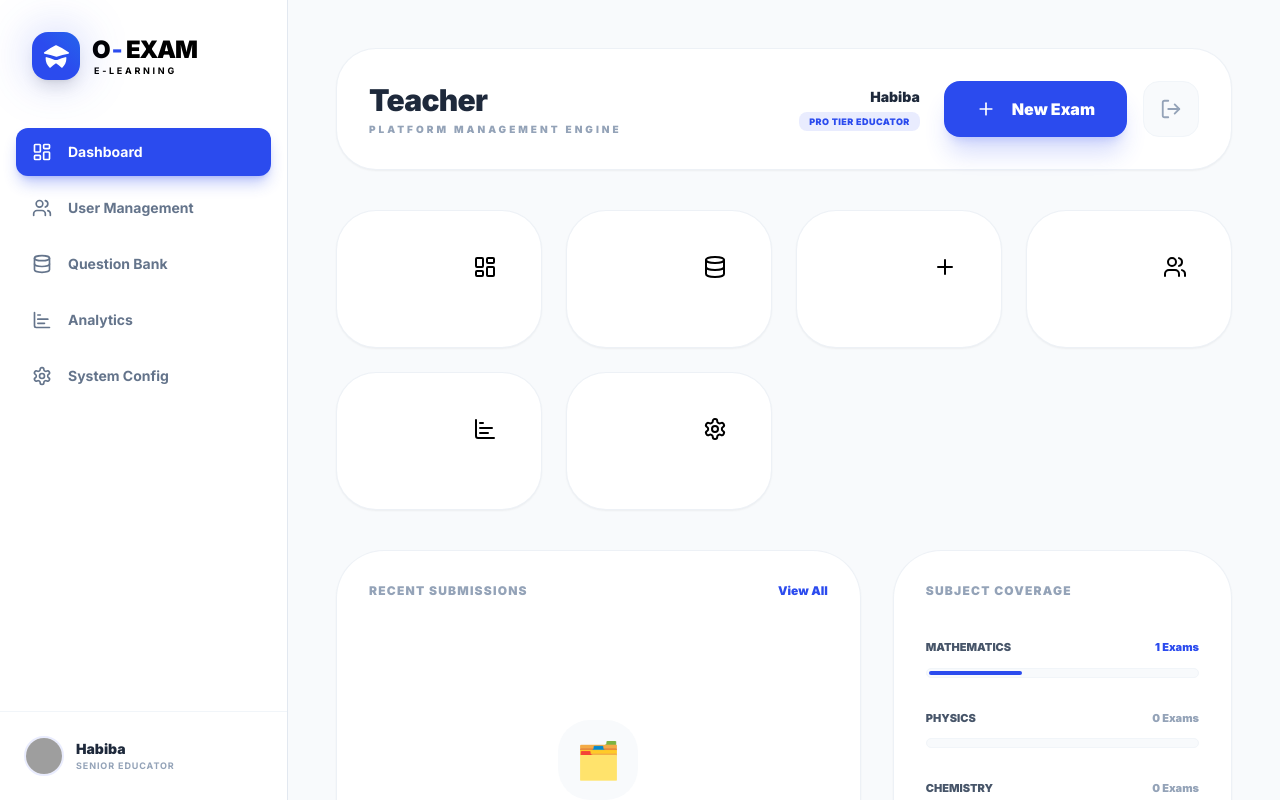
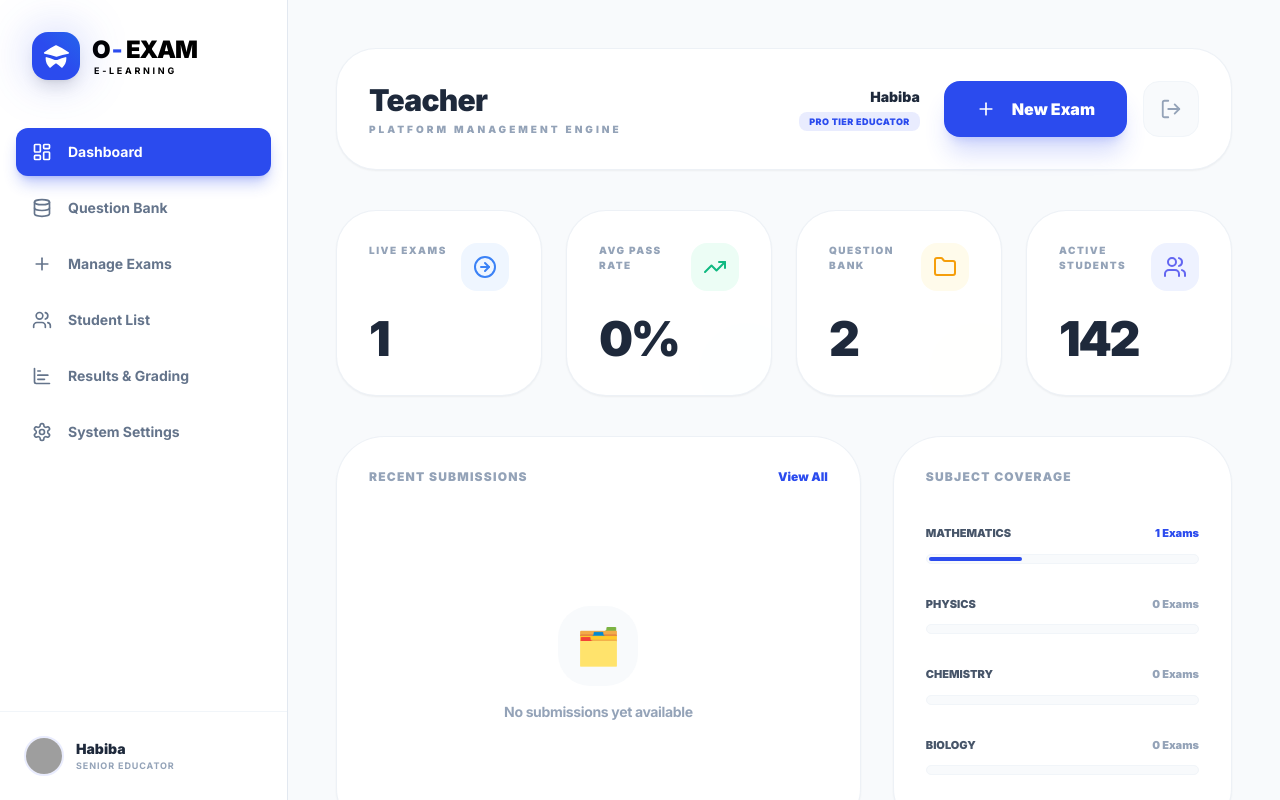
Before and after one commit to sohelma/oexam-client, a Next.js app: page /teacher_dashboard in a window 1280 px wide. Built offline with nearby package versions, Linux system fonts and the light colour scheme; grey boxes are pictures that could not be loaded.

Commit message:
states updated  in teacher's dashboard

```diff
--- a/src/app/teacher_dashboard/layout.jsx
+++ b/src/app/teacher_dashboard/layout.jsx
@@ -21,24 +21,29 @@ const TeacherLayout = ({ children }) => {
       href: '/teacher_dashboard',
     },
     {
-      name: 'User Management',
-      icon: <LuUsers />,
-      href: '/dashboard/teacher/users',
+      name: 'Question Bank',
+      icon: <LuDatabase />,
+      href: '/teacher_dashboard/questions',
     },
     {
-      name: 'Question Bank',
-      icon: <LuDatabase />,
-      href: '/dashboard/teacher/questions',
+      name: 'Manage Exams',
+      icon: <LuPlus />,
+      href: '/teacher_dashboard/exams',
     },
     {
-      name: 'Analytics',
-      icon: <LuChartBar />,
-      href: '/dashboard/teacher/analytics',
+      name: 'Student List',
+      icon: <LuUsers />,
+      href: '/teacher_dashboard/students',
     },
     {
-      name: 'System Config',
+      name: 'Results & Grading',
+      icon: <LuChartBar />,
+      href: '/teacher_dashboard/results',
+    },
+    {
+      name: 'System Settings',
       icon: <LuSettings />,
-      href: '/dashboard/teacher/settings',
+      href: '/teacher_dashboard/settings',
     },
   ];
 
--- a/src/app/teacher_dashboard/page.jsx
+++ b/src/app/teacher_dashboard/page.jsx
@@ -2,44 +2,37 @@
 import {
   LuPlus,
   LuLogOut,
+  LuCircleArrowRight,
+  LuTrendingUp,
+  LuFolder,
   LuUsers,
-  LuLayoutDashboard,
-  LuDatabase,
-  LuChartBar,
-  LuSettings,
 } from 'react-icons/lu';
 
 export default function TeacherPage() {
-  const menuItems = [
+  const stats = [
     {
-      name: 'Dashboard',
-      icon: <LuLayoutDashboard />,
-      href: '/dashboard/teacher',
+      label: 'LIVE EXAMS',
+      value: '1',
+      icon: <LuCircleArrowRight />,
+      color: 'bg-blue-50 text-blue-500',
     },
     {
-      name: 'Question Bank',
-      icon: <LuDatabase />,
-      href: '/dashboard/teacher/questions',
+      label: 'AVG PASS RATE',
+      value: '0%',
+      icon: <LuTrendingUp />,
+      color: 'bg-emerald-50 text-emerald-500',
     },
     {
-      name: 'Manage Exams',
-      icon: <LuPlus />,
-      href: '/dashboard/teacher/exams',
+      label: 'QUESTION BANK',
+      value: '2',
+      icon: <LuFolder />,
+      color: 'bg-amber-50 text-amber-500',
     },
     {
-      name: 'Student List',
+      label: 'ACTIVE STUDENTS',
+      value: '142',
       icon: <LuUsers />,
-      href: '/dashboard/teacher/students',
-    },
-    {
-      name: 'Results & Grading',
-      icon: <LuChartBar />,
-      href: '/dashboard/teacher/results',
-    },
-    {
-      name: 'System Settings',
-      icon: <LuSettings />,
-      href: '/dashboard/teacher/settings',
+      color: 'bg-indigo-50 text-indigo-500',
     },
   ];
 
@@ -72,29 +65,29 @@ export default function TeacherPage() {
         </div>
       </div>
 
-      {/* Menu Items Grid */}
+      {/* Stats Cards Grid */}
       <div className="grid grid-cols-1 sm:grid-cols-2 xl:grid-cols-4 gap-6">
-        {menuItems.map(item => (
+        {stats.map(stat => (
           <div
-            key={item.label}
+            key={stat.label}
             className="bg-white p-8 rounded-[2.5rem] border border-slate-200/60 shadow-sm hover:shadow-xl hover:shadow-slate-200/40 transition-all duration-500 group relative overflow-hidden"
           >
             <div className="flex justify-between items-start mb-6 relative z-10">
               <span className="text-[10px] font-black text-slate-400 tracking-[0.15em] uppercase">
-                {item.label}
+                {stat.label}
               </span>
               <span
-                className={`p-3 rounded-2xl ${item.color} group-hover:scale-110 transition-transform duration-500 text-2xl`}
+                className={`p-3 rounded-2xl ${stat.color} group-hover:scale-110 transition-transform duration-500 text-2xl`}
               >
-                {item.icon}
+                {stat.icon}
               </span>
             </div>
             <h2 className="text-5xl font-black text-slate-800 tracking-tighter relative z-10">
-              {item.value}
+              {stat.value}
             </h2>
             {/* Background Subtle Decor */}
             <div
-              className={`absolute -bottom-6 -right-6 w-24 h-24 rounded-full opacity-5 ${item.color}`}
+              className={`absolute -bottom-6 -right-6 w-24 h-24 rounded-full opacity-5 ${stat.color}`}
             ></div>
           </div>
         ))}
```
